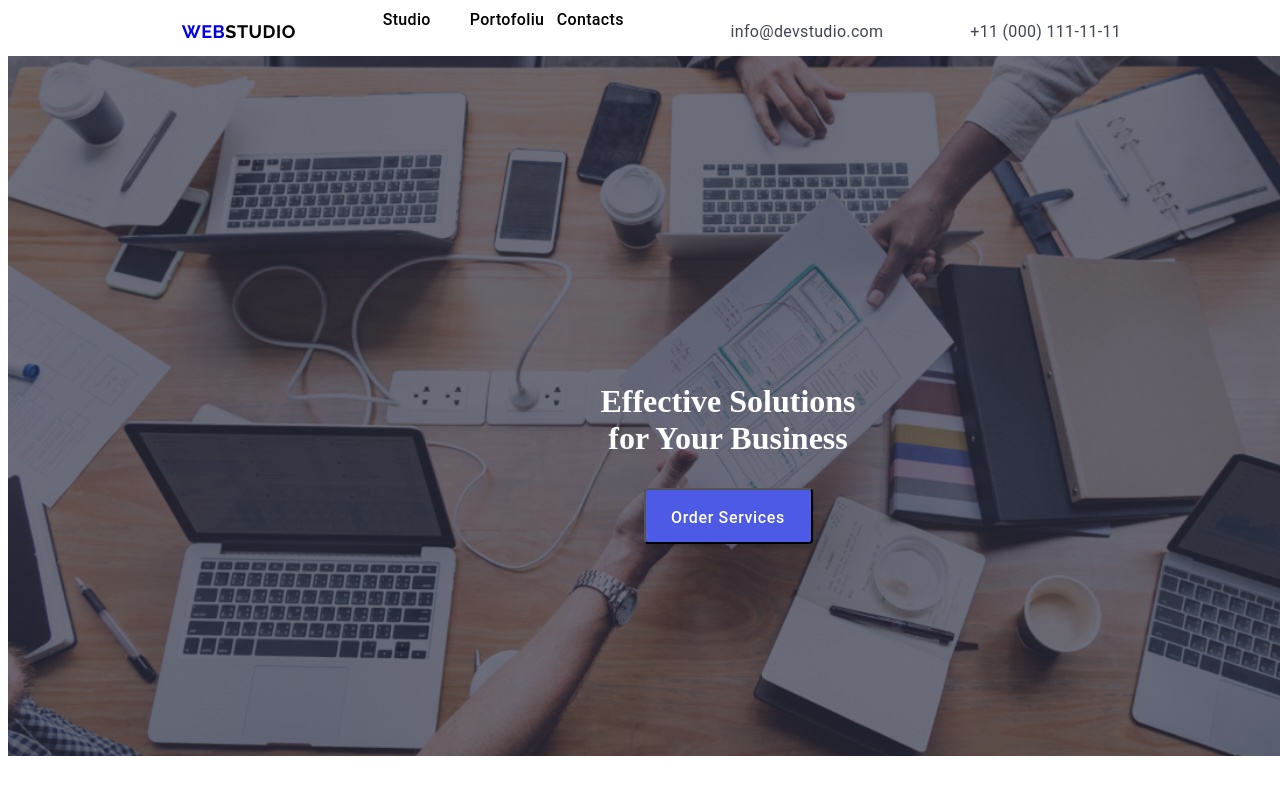
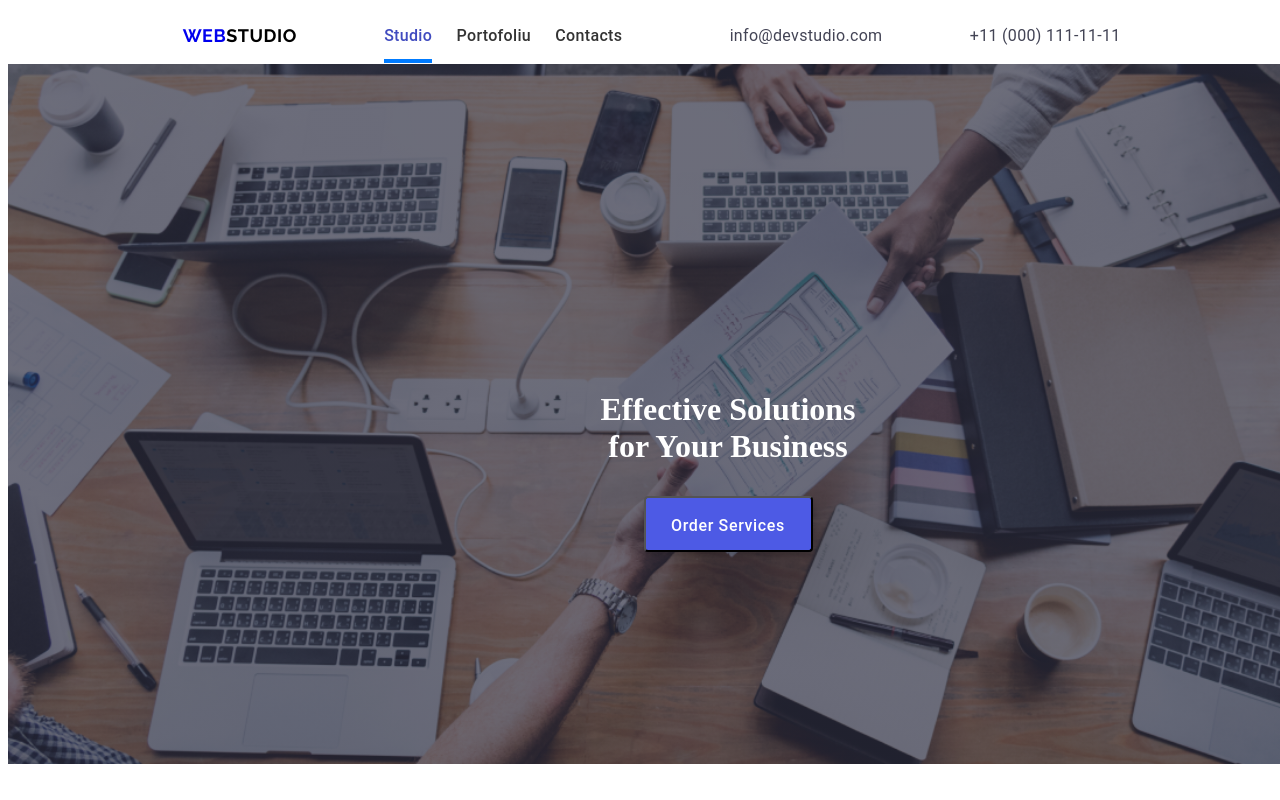
Before and after one commit to ciprianbpc/goit-markup-hw-05, a plain HTML site: page index.html in a window 1280 px wide. Shown: the top 800 px of the page. Drawn offline with Linux system fonts and the light colour scheme.

Commit message:
stilizare nav-menu
stilizarea link-uri din nav menu cu proprietatea after

```diff
--- a/css/styles.css
+++ b/css/styles.css
@@ -61,59 +61,53 @@
     list-style-type: none;
     text-decoration: none;
 }
-.nav.nav-menu {
-    width: 261px;
-    height: 48px;
-}
-.nav-menu ul {
-    width: 261px;
-    height: 48px;
-    display: flex;
-    justify-content: space-between;
-    list-style-type: none;
+.nav-menu {
+    display: inline-block;
     font-family: var(--font-family);
     font-weight: 500;
     font-size: 16px;
     line-height: 150%;
     letter-spacing: 0.02em;
     color: var(--navy-blue);
+}
+.nav-menu ul {
+    list-style-type: none;
     padding: 0;
-    margin:0;
 }
-.nav-menu ul li {
-    width: 261px;
-    height: 48px;
-    display: inline;
+.nav-menu li {
+    display: inline-block;
+    margin-right: 20px;
 }
-.nav-menu ul li .studio {
-    width: 48px;
-    height: 48px;
+.nav-menu a {
+    position: relative;
+    text-decoration: none;
+    color: #333;
 }
-.nav-menu ul li .portofoliu {
-    width: 66px;
-    height: 52px;
+.nav-menu a::after {
+    content: '';
+    display: block;
+    width: 0;
+    height: 4px;
+    background-color: #007bff;
+    position: absolute;
+    bottom: -18px;
+    left: 0;
+    transition:transform 250ms cubic-bezier(.04, 0, .02, 1);;
 }
-.nav-menu ul li .contacts {
-    width: 67px;
-    height: 52px;
+.nav-menu a:hover::after,
+.nav-menu a:focus::after {
+    width: 100%;
 }
-.nav-menu ul li a {
-    text-decoration: none;
-    color: black;
+.nav-menu a.active::after {
+    width: 100%;
 }
-
-
-
-
-
-
-.nav-menu ul li a:hover {
-    border-radius: 2px;
-    width: 48px;
-    height: 4px;
-    background: var(--ocean);
+.nav-menu a.active {
+    font-weight: 500;
+    font-size: 16px;
+    line-height: 150%;
+    letter-spacing: 0.02em;
+    color: var(--ocean);
 }
-
 .info {
     font-family: var(--font-family);
     font-weight: 400;
--- a/index.html
+++ b/index.html
@@ -23,9 +23,9 @@
             <a href="WebStudio" class="text-logo">Web</a>
             <nav class="nav-menu">
                 <ul>
-                    <li> <a href="./index.html" class="active">Studio</a></li>
-                    <li> <a href="./portofoliu.html" class="activ">Portofoliu</a></li>
-                    <li> <a href="Contacts" class="activ">Contacts</a></li>
+                    <li><a href="./index.html" class="active">Studio</a></li>
+                    <li><a href="./portofoliu.html">Portofoliu</a></li>
+                    <li><a href="Contacts">Contacts</a></li>
                 </ul>
             </nav>
             <a href="mailto:info@devstudio.com" class="info">info@devstudio.com</a>
```
Also changed, not shown: portofoliu.html (+3 -4 lines).
